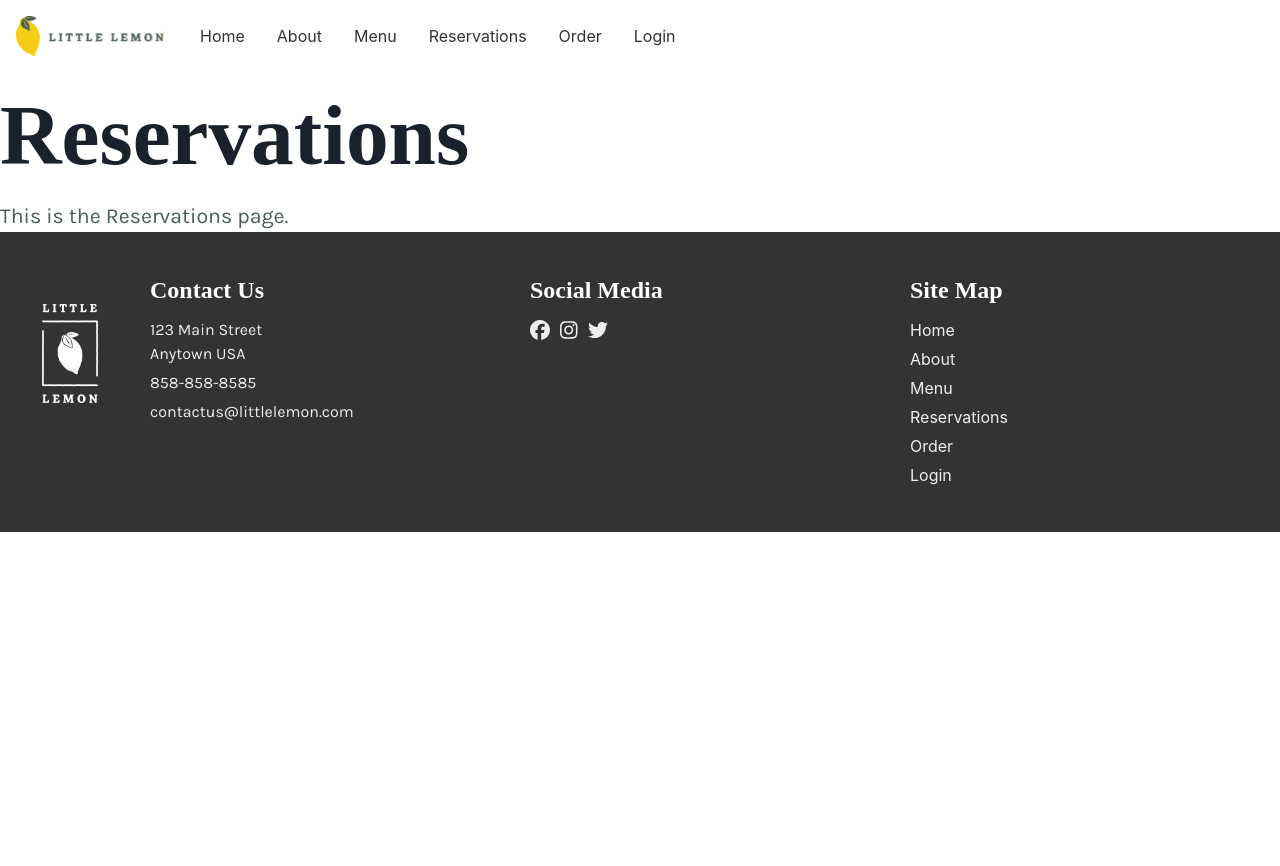
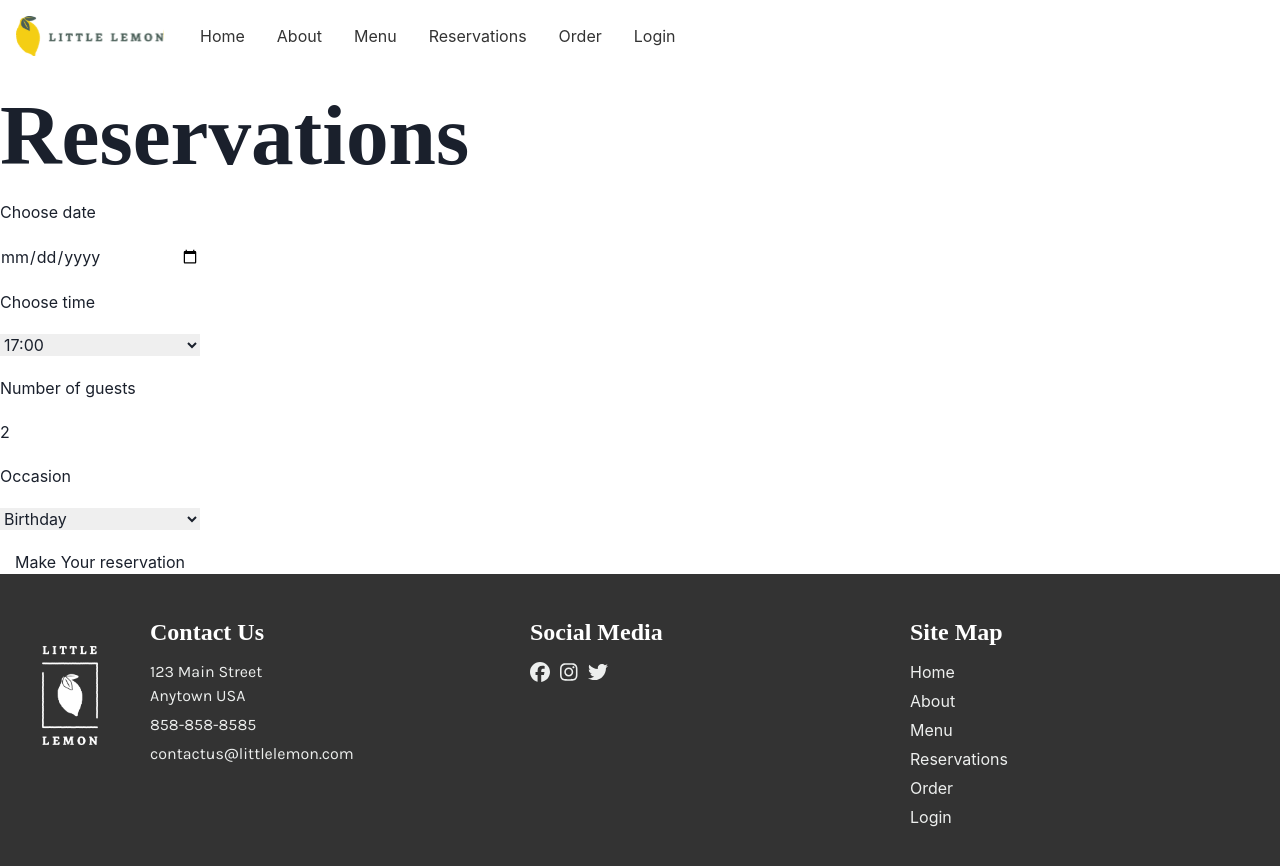
Before and after one commit to bryanluza/fewd-capstone-project, a React (Create React App) app: page /reservations in a window 1280 px wide. Shown: the top 866 px of the page. Before the commit the page ends 800 px from the top, so only its background shows below. Built offline with nearby package versions, Linux system fonts and the light colour scheme; a web font is replaced by a local one.

Commit message:
Rename Reservations to Booking and start working on booking form

```diff
--- a/src/App.js
+++ b/src/App.js
@@ -2,7 +2,7 @@ import { Route, Routes } from 'react-router-dom';
 import { ChakraProvider } from '@chakra-ui/react'
 
 import Homepage from './pages/Homepage';
-import Reservations from './pages/Reservations';
+import BookingPage from './pages/BookingPage';
 import PlaceHolder from './pages/PlaceHolder';
 import Header from './components/Header';
 import Main from './components/Main';
@@ -21,7 +21,7 @@ const App = () => {
             <Route path="/" element={<Homepage/>} />
             <Route path="/about" element={<PlaceHolder title="About Us"/>} />
             <Route path="/menu" element={<PlaceHolder title="Menu"/>} />
-            <Route path="/reservations" element={<Reservations/>} />
+            <Route path="/reservations" element={<BookingPage/>} />
             <Route path="/order" element={<PlaceHolder title="Order Online"/>} />
             <Route path="/login" element={<PlaceHolder title="Customer Portal"/>} />
           </Routes>
--- /dev/null
+++ b/src/components/BookingForm.js
@@ -0,0 +1,88 @@
+import { useState } from 'react'
+
+const occasions = [
+    "Birthday",
+    "Anniversary",
+];
+
+const BookingForm = ({ availableTimes, dispatchAvailableTimes }) => {
+    const [time, setTime] = useState(availableTimes[0] || "");
+    const [date, setDate] = useState("");
+    const [guests, setGuests] = useState(2);
+    const [occasion, setOccasion] = useState(occasions[0]);
+
+    const handleSubmit = (e) => {
+        e.preventDefault();
+        console.log("Form submitted");
+        setDate("");
+        setTime(availableTimes[0] || "");
+        setGuests(1);
+        setOccasion(occasions[0]);
+    };
+
+    const handleDateChange = (e) => {
+        const newDate = e.target.value;
+        setDate(newDate);
+        dispatchAvailableTimes({ type: 'UPDATE', payload: newDate });
+    };
+
+    const formStyle = {
+        display: "grid",
+        maxWidth: "200px",
+        gap: "20px",
+    };
+
+    return (
+        <form onSubmit={handleSubmit} style={formStyle}>
+            {/* <fieldset> */}
+                {/* Date */}
+                <label htmlFor="res-date">Choose date</label>
+                <input
+                    type="date"
+                    id="res-date"
+                    value={date}
+                    onChange={handleDateChange}
+                />
+                {/* Time */}
+                <label htmlFor="res-time">Choose time</label>
+                <select
+                    id="res-time"
+                    value={time}
+                    onChange={(e) => setTime(e.target.value)}
+                >
+                    {/* Map over available times */}
+                    {availableTimes.map((availableTime) => (
+                        <option key={availableTime}>{availableTime}</option>
+                    ))}
+                </select>
+                {/* Number of guests */}
+                <label htmlFor="guests">Number of guests</label>
+                <input
+                    type="number"
+                    placeholder="1"
+                    min="1"
+                    max="10"
+                    id="guests"
+                    value={guests}
+                    onChange={(e) => setGuests(e.target.value)}
+                />
+                {/* Occasion */}
+                <label htmlFor="occasion">Occasion</label>
+                <select
+                    id="occasion"
+                    value={occasion}
+                    onChange={(e) => setOccasion(e.target.value)}
+                >
+                    {/* Map over occasions */}
+                    {occasions.map((occasion) => (
+                        <option key={occasion}>{occasion}</option>
+                    ))}
+                </select>
+                {/* Submit button */}
+                <button type="submit">Make Your reservation</button>
+            {/* </fieldset> */}
+        </form>
+    );
+    };
+
+    export default BookingForm;
--- /dev/null
+++ b/src/pages/BookingPage.js
@@ -0,0 +1,31 @@
+// BookingPage.js
+import BookingForm from '../components/BookingForm';
+import { useReducer } from 'react';
+
+const availableTimesReducer = (state, action) => {
+    switch (action.type) {
+        case 'UPDATE':
+            return state.filter((time) => time !== action.payload);
+        default:
+            return state;
+    }
+};
+
+const initializeTimes = () => {
+    return ["17:00", "18:00", "19:00", "20:00", "21:00", "22:00"];
+};
+
+const BookingPage = () => {
+    const [availableTimes, dispatchAvailableTimes] = useReducer(availableTimesReducer, [], initializeTimes);
+
+    return (
+        <section id="reservations-section">
+            <h1>Reservations </h1>
+            <BookingForm
+                availableTimes={availableTimes}
+                dispatchAvailableTimes={dispatchAvailableTimes}
+            />
+        </section>
+    );
+};
+export default BookingPage;
--- a/src/pages/Reservations.js
+++ /dev/null
@@ -1,11 +0,0 @@
-// Reservations.js
-
-const Reservations = () => {
-    return (
-        <div>
-            <h1>Reservations</h1>
-            <p>This is the Reservations page.</p>
-        </div>
-    );
-};
-export default Reservations;
```
Also changed, not shown: 1 other file (tests, documents, lock files or other folders).
